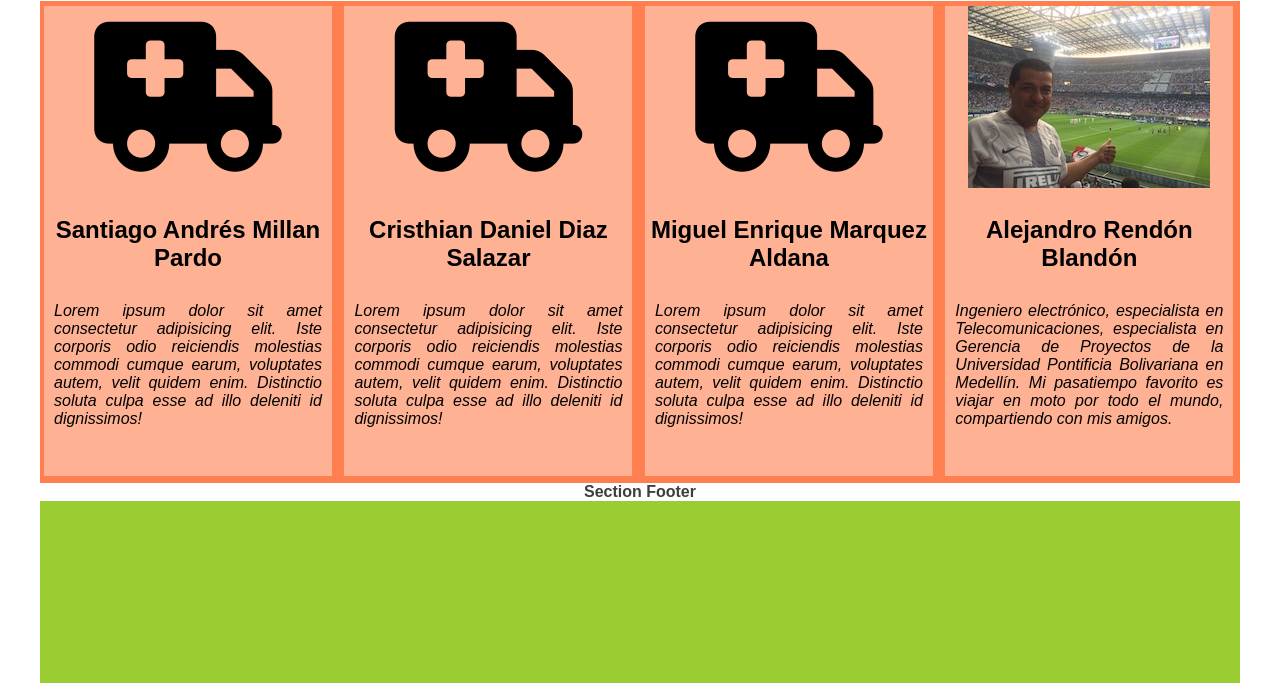
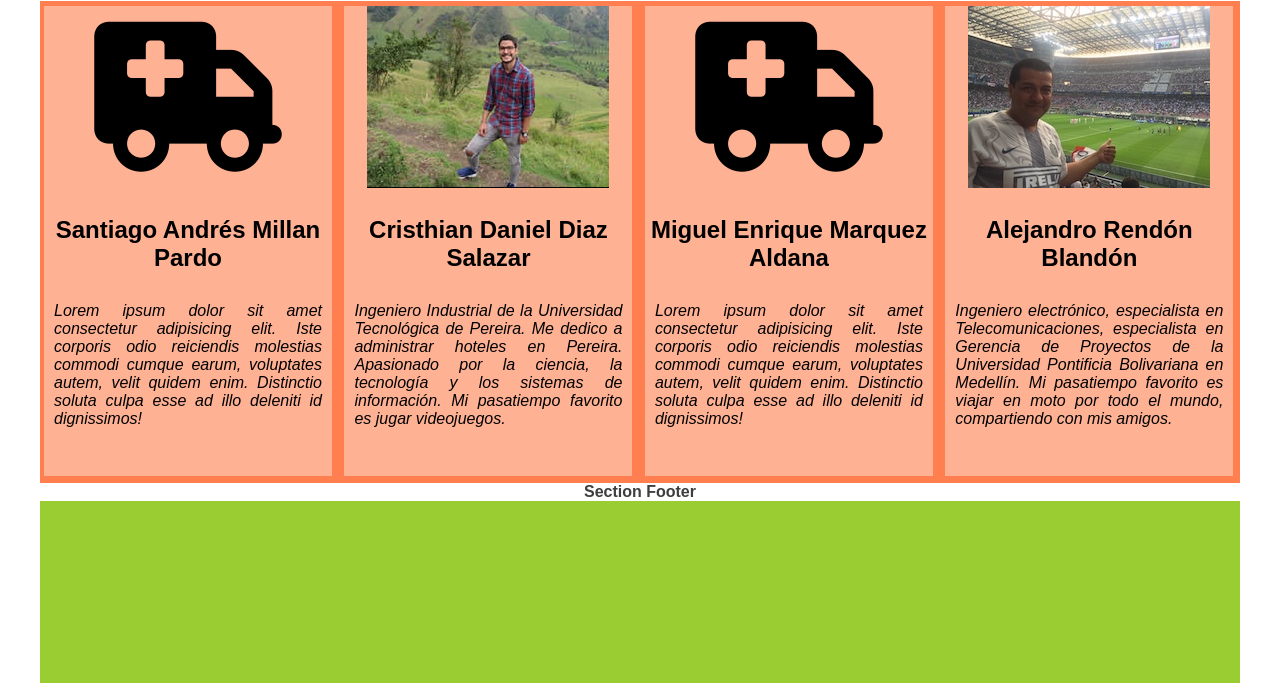
Before and after one commit to arendonb/semana-1-98, a website: page src/index.html in a window 1280 px wide. Shown: the part 1317-2008 px from the top of the page. Drawn offline with Linux system fonts and the light colour scheme.

Commit message:
Resumen biográfico

```diff
--- a/src/index.html
+++ b/src/index.html
@@ -184,18 +184,17 @@
                     </div>
                 </div>
             <div class="col-5">
-                    <p>
+                <div class="container-imagenCristhian">
 
-                        <i class="fas fa-ambulance" style="font-size:150px"></i>
-                    </p>
+                </div>
                     <div class="service-content">
 
                         <h2>
                             Cristhian Daniel Diaz Salazar
                         </h2>
                         <p class="service-text members">
-                            Lorem ipsum dolor sit amet consectetur adipisicing elit. Iste corporis odio reiciendis molestias commodi cumque earum, voluptates
-                            autem, velit quidem enim. Distinctio soluta culpa esse ad illo deleniti id dignissimos!
+                            Ingeniero Industrial de la Universidad Tecnológica de Pereira. Me dedico a administrar hoteles en Pereira. Apasionado por la ciencia, la tecnología
+			    y los sistemas de información. Mi pasatiempo favorito es jugar videojuegos.
                         </p>
                     </div>
                 </div>
--- a/src/style.css
+++ b/src/style.css
@@ -53,6 +53,16 @@ body{
     /* width: 242px; */
     height: 182px;
 }
+
+.container-imagenCristhian{
+    background-image: url('./fotoCristhian.jpg');
+    background-position: top center;
+    background-repeat: no-repeat;
+    /* width: 242px; */
+    height: 182px;
+}
+
+
 
 .nav-list{
     padding: 0.25em 0;
```
Also changed, not shown: src/fotoCristhian.jpg (added).
